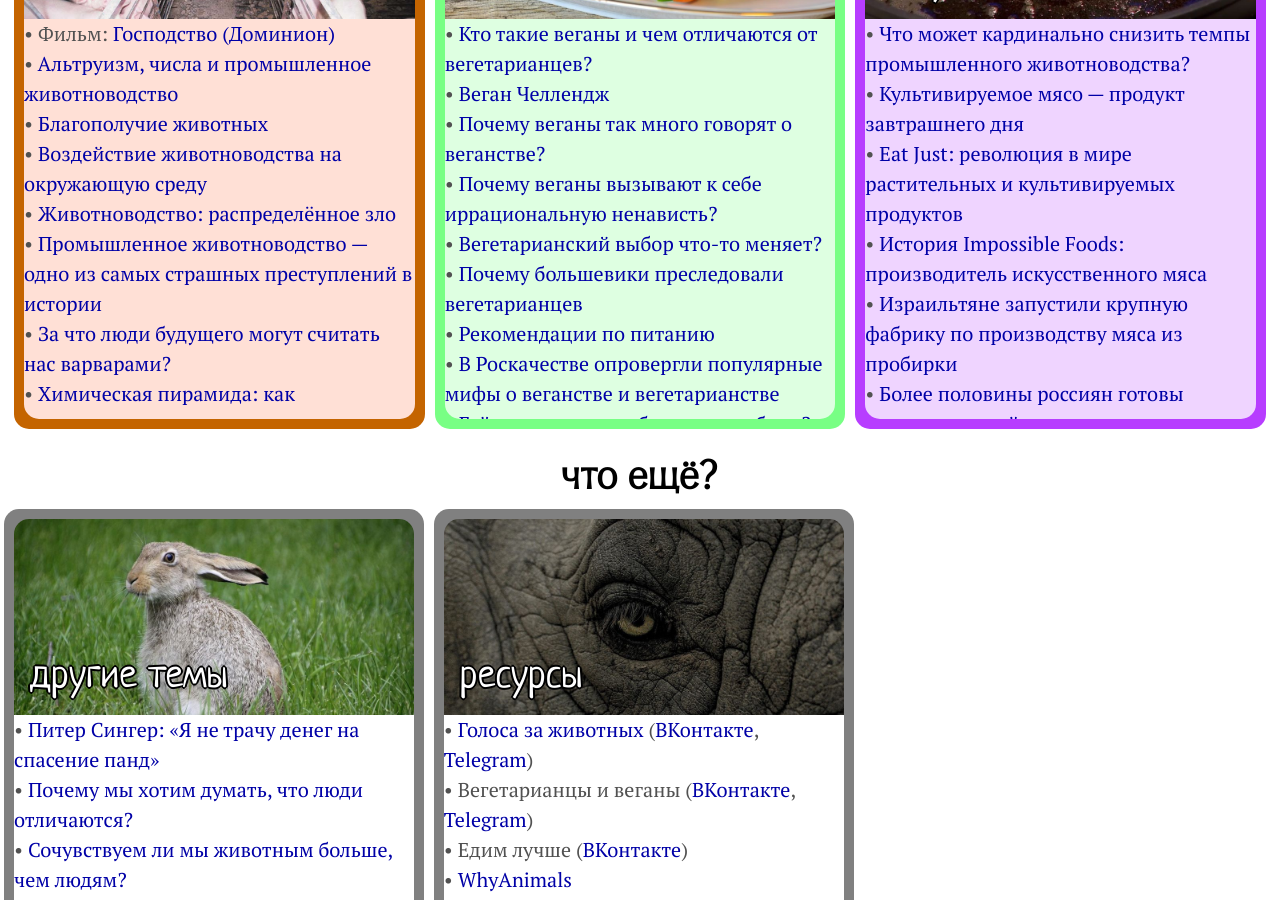
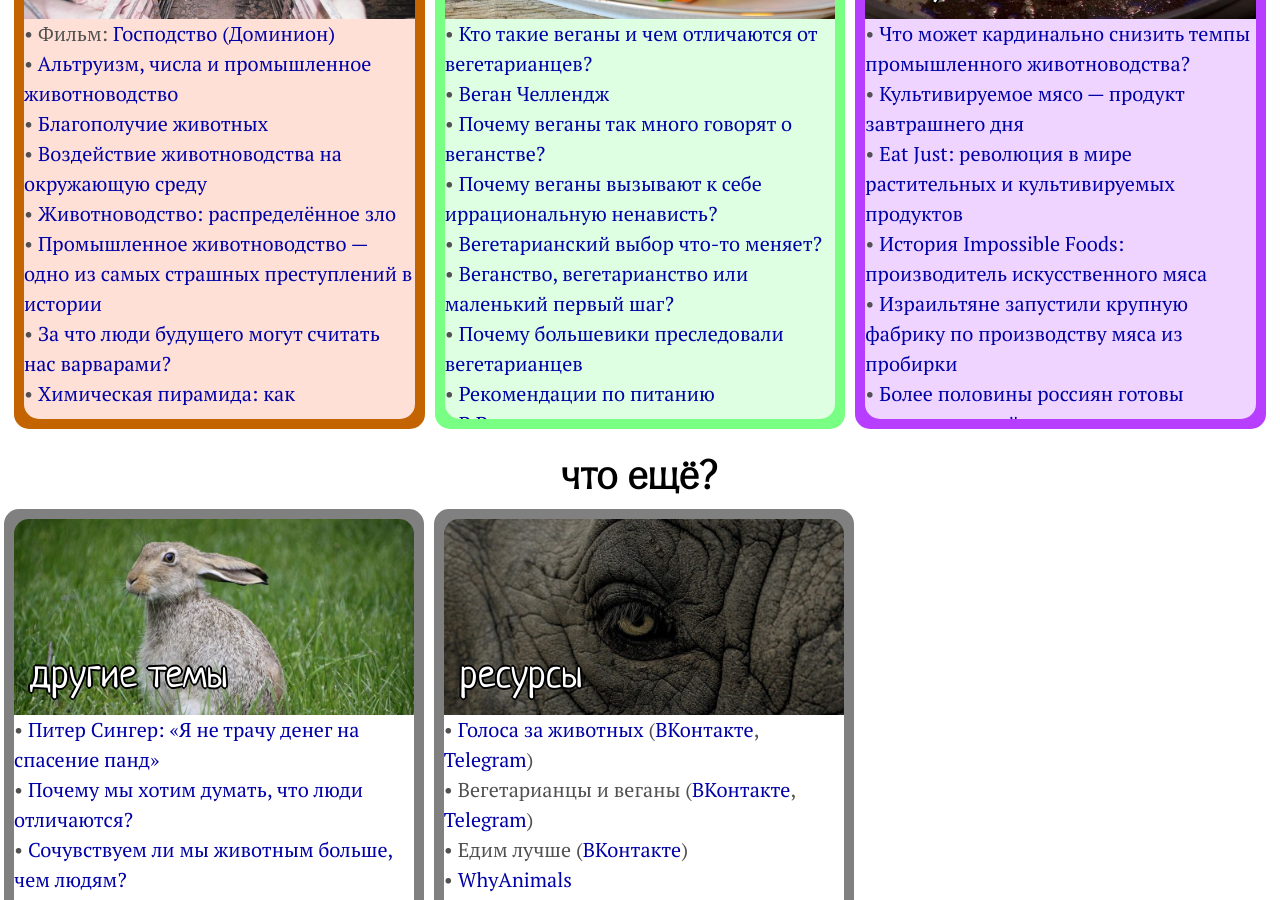
Before and after one commit to Umenshaem/umenshaem.github.io, a Jekyll site: the page built from index.md, in a window 1280 px wide and 900 px high, scrolled down 3146 px. Built offline with Jekyll 4.4.1, drawn with Linux system fonts in a browser that asks for light colours.

Commit message:
Update list.yaml

```diff
--- a/_data/list.yaml
+++ b/_data/list.yaml
@@ -9,6 +9,7 @@
 - {s: "red", t: "Временный отказ от мяса полезен для здоровья", url: "https://iz.ru/1668369/2024-03-20/vrach-rasskazala-o-pliusakh-i-minusakh-otkaza-ot-miasa", by: "Известия"}
 - {s: "red", t: "Почему большинство людей ест мясо", url: "https://vk.com/@opencages-bolshinstvo-est", by: "Тобиас Ленарт"}
 - {s: "red", t: "Вегетарианский выбор что-то меняет?", url: "brian-tomasik-does-vegetarianism-make-a-difference.html", by: "Брайан Томасик"}
+- {s: "red", t: "Веганство, вегетарианство или маленький первый шаг?", url: "https://umenshaem.github.io/tobias-leenaert-vegan-vegetarian-or-a-small-first-step.html", by: "Тобиас Ленарт"}
 - {s: "red", t: "Один шаг навстречу животным", url: "https://effective-vegan.livejournal.com/4727.html"}
 - {s: "red", t: "Рекомендации по питанию", url: "https://voicesforanimals.ru/plant-based-diet", by: "Голоса за животных"}
 - {s: "red", t: "Флекситарианская диета: что это такое, польза и вред, меню", url: "https://foodandscience.org/fleksitarianstvo/", by: "Food and Science"}
@@ -184,6 +185,7 @@
 - {s: "veg", t: "Почему веганы так много говорят о веганстве?", url: "michael-dello-iacovo-why-do-vegans-talk-about-veganism-so-much.html", by: "Майкл Делло-Иаково"}
 - {s: "veg", t: "Почему веганы вызывают к себе иррациональную ненависть?", url: "https://www.bbc.com/russian/vert-fut-51545294", by: "BBC"}
 - {s: "veg", t: "Вегетарианский выбор что-то меняет?", url: "brian-tomasik-does-vegetarianism-make-a-difference.html", by: "Брайан Томасик"}
+- {s: "veg", t: "Веганство, вегетарианство или маленький первый шаг?", url: "https://umenshaem.github.io/tobias-leenaert-vegan-vegetarian-or-a-small-first-step.html", by: "Тобиас Ленарт"}
 - {s: "veg", t: "Почему большевики преследовали вегетарианцев", url: "https://www.kommersant.ru/doc/4017210", by: "Коммерсант"}
 - {s: "veg", t: "Рекомендации по питанию", url: "https://voicesforanimals.ru/plant-based-diet", by: "Голоса за животных"}
 - {s: "veg", t: "В Роскачестве опровергли популярные мифы о веганстве и вегетарианстве", url: "https://iz.ru/1891577/2025-05-26/v-roskacestve-oprovergli-popularnye-mify-o-veganstve-i-vegetarianstve", by: "Известия"}
```
